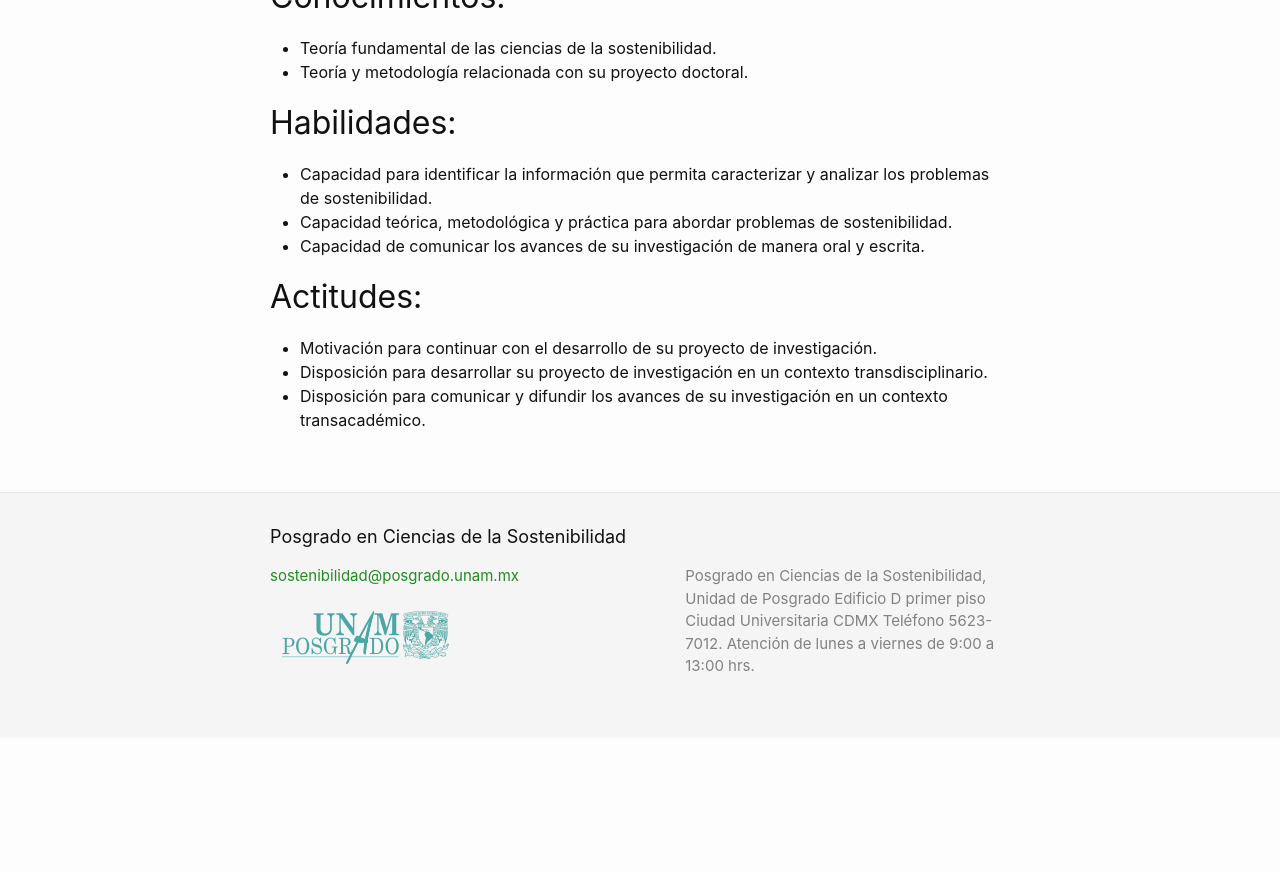
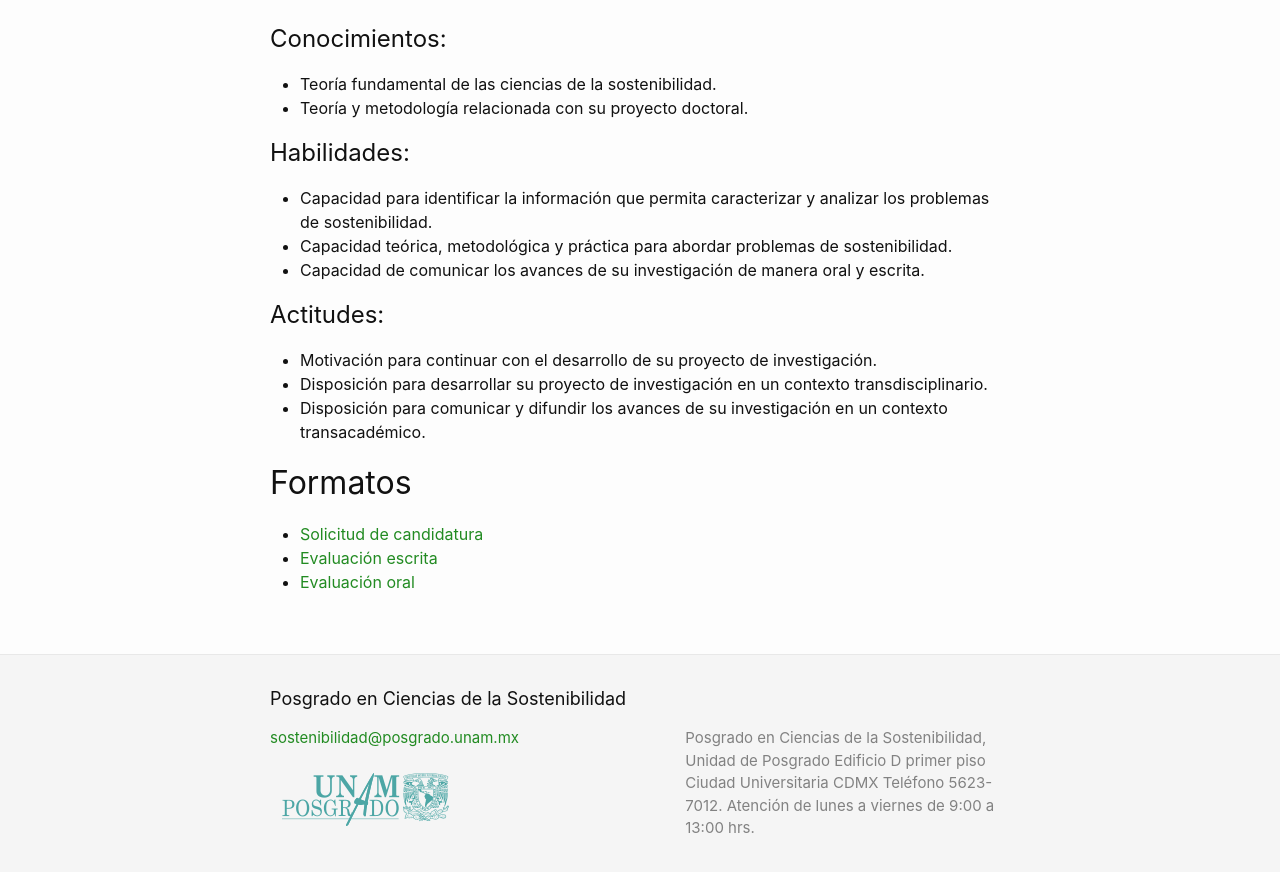
Before and after one commit to pcs-unam/pcs-unam.github.io, a Jekyll site: the page built from doctorado/candidatura.md, in a window 1280 px wide and 900 px high, scrolled down 2289 px. Shown: the top 872 px of the window. Built offline with Jekyll 4.4.1, drawn with Linux system fonts in a browser that asks for light colours; before the commit the page ends 3027 px from its top, so only the background shows below that.

Commit message:
Se agregaron ligas de formatos descargables

```diff
--- a/doctorado/candidatura.md
+++ b/doctorado/candidatura.md
@@ -5,7 +5,7 @@
 pleca: /assets/plecas/p17.jpg
 ---
 
-# Lineamientos para la candidatura al grado de doctor en Ciencias de la Sostenibilidad
+## Lineamientos para la candidatura al grado de doctor en Ciencias de la Sostenibilidad
 
 
 Aprobar el examen de candidatura al grado de doctor es un requisito
@@ -63,7 +63,7 @@
 
 
 
-# Consideraciones de la sección escrita
+## Consideraciones de la sección escrita
 
 
 El escrito debe ser parte del proyecto del alumno, en el que hará una
@@ -101,24 +101,30 @@
 
 
 
-# Perfil intermedio del Doctorado
+## Perfil intermedio del Doctorado
 
 
-## Conocimientos:
+# Conocimientos:
 
  - Teoría fundamental de las ciencias de la sostenibilidad.
  - Teoría y metodología relacionada con su proyecto doctoral.
 
 
-## Habilidades:
+# Habilidades:
 
  * Capacidad para identificar la información que permita caracterizar y analizar los problemas de sostenibilidad.
  * Capacidad teórica, metodológica y práctica para abordar problemas de sostenibilidad.
  * Capacidad de comunicar los avances de su investigación de manera oral y escrita.
 
 
-## Actitudes:
+# Actitudes:
 
  * Motivación para continuar con el desarrollo de su proyecto de investigación.
  * Disposición para desarrollar su proyecto de investigación en un contexto transdisciplinario.
  * Disposición para comunicar y difundir los avances de su investigación en un contexto transacadémico.
+
+## Formatos
+
+ - [Solicitud de candidatura](/assets/docs/solicitud-jurado-candidatura.docx)
+ - [Evaluación escrita](/assets/docs/evaluacion_escrita_candidatura.pdf)
+ - [Evaluación oral](/assets/docs/evaluacion_oral_candidatura.pdf)
```
